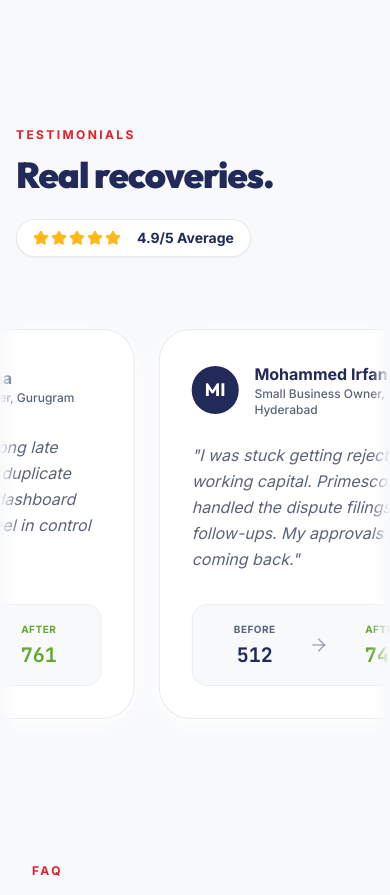
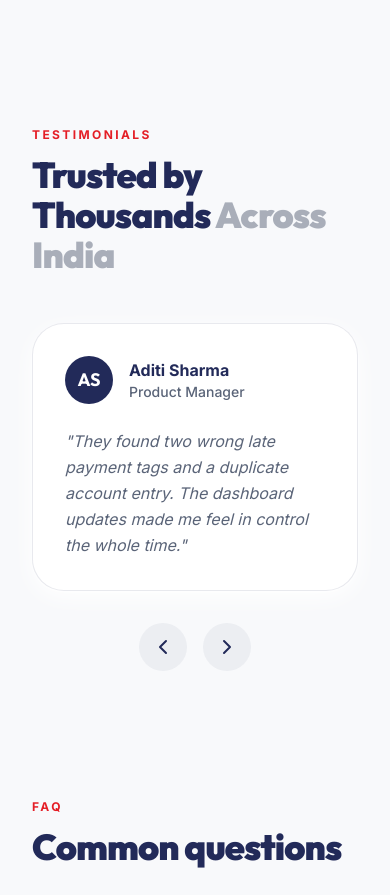
Before and after one commit to ReachOutToHardik/primescoredasboard, a React (Vite) app: page / in a window 390 px wide. Shown: the part 6040-6935 px from the top of the page. Built offline with nearby package versions, Linux system fonts and the light colour scheme.

Commit message:
Changed the customer feedback section

```diff
--- a/src/pages/Home.tsx
+++ b/src/pages/Home.tsx
@@ -27,6 +27,50 @@ function Stars({ count }: { count: number }) {
       {Array.from({ length: count }).map((_, i) => (
         <Star key={i} className="h-4 w-4 fill-brandYellow text-brandYellow" />
       ))}
+    </div>
+  )
+}
+
+function TestimonialCard({ t }: { t: any }) {
+  return (
+    <div className="rounded-[2rem] border border-brandNavy/10 bg-white p-8 shadow-card transition-all duration-300 hover:-translate-y-1 hover:border-brandNavy/20 hover:shadow-elevated">
+      <div className="flex items-center gap-4">
+        <div className="grid h-12 w-12 place-items-center rounded-full bg-brandNavy text-white font-display text-lg font-bold">
+          {t.name.split(' ').map((w: string) => w[0]).join('')}
+        </div>
+        <div>
+          <div className="text-base font-bold text-brandNavy">{t.name}</div>
+          <div className="text-sm font-medium text-textSecondary">{t.role}</div>
+        </div>
+      </div>
+      <p className="mt-6 text-base italic leading-relaxed text-textSecondary">
+        "{t.quote}"
+      </p>
+    </div>
+  )
+}
+
+function TestimonialCarousel({ items }: { items: any[] }) {
+  const [idx, setIdx] = useState(0)
+
+  const next = () => setIdx((i) => (i + 1) % items.length)
+  const prev = () => setIdx((i) => (i - 1 + items.length) % items.length)
+
+  return (
+    <div className="flex flex-col items-center">
+      <div className="w-full">
+        <Reveal key={idx}>
+          <TestimonialCard t={items[idx]} />
+        </Reveal>
+      </div>
+      <div className="mt-8 flex gap-4">
+        <button onClick={prev} className="grid h-12 w-12 place-items-center rounded-full bg-brandNavy/5 text-brandNavy transition-colors hover:bg-brandNavy/10">
+          <svg width="24" height="24" viewBox="0 0 24 24" fill="none" stroke="currentColor" strokeWidth="2" strokeLinecap="round" strokeLinejoin="round"><path d="m15 18-6-6 6-6"/></svg>
+        </button>
+        <button onClick={next} className="grid h-12 w-12 place-items-center rounded-full bg-brandNavy/5 text-brandNavy transition-colors hover:bg-brandNavy/10">
+          <svg width="24" height="24" viewBox="0 0 24 24" fill="none" stroke="currentColor" strokeWidth="2" strokeLinecap="round" strokeLinejoin="round"><path d="m9 18 6-6-6-6"/></svg>
+        </button>
+      </div>
     </div>
   )
 }
@@ -215,58 +259,58 @@ export default function Home() {
 
       {/* ═══ TESTIMONIALS ═══ */}
       <section className="mt-32">
+        <div className="mx-auto max-w-[1440px] px-4 sm:px-6 lg:px-12">
           <Reveal>
             <div className="flex flex-col items-start justify-between gap-6 sm:flex-row sm:items-end">
               <div>
                 <p className="text-xs font-bold uppercase tracking-[0.2em] text-brandRed">Testimonials</p>
-              <h2 className="mt-3 font-display text-4xl font-black tracking-tight text-brandNavy sm:text-5xl">
-                Real recoveries.
+                <h2 className="mt-3 font-display text-4xl font-black tracking-tight text-brandNavy sm:text-5xl md:text-6xl max-w-2xl">
+                  Trusted by Thousands <span className="text-textSecondary/50">Across India</span>
                 </h2>
-            </div>
-            <div className="flex items-center gap-2 rounded-full border border-brandNavy/10 bg-white px-4 py-2 shadow-sm">
-              <Stars count={5} />
-              <span className="ml-2 text-sm font-bold text-brandNavy">4.9/5 Average</span>
               </div>
             </div>
           </Reveal>
 
-        <div className="mt-14 relative w-[100vw] left-1/2 -ml-[50vw] overflow-hidden [mask-image:linear-gradient(to_right,transparent,black_5%,black_95%,transparent)] sm:[mask-image:linear-gradient(to_right,transparent,black_10%,black_90%,transparent)] py-4">
+          {/* Desktop Marquee (hidden on mobile) */}
+          <div className="mt-16 hidden h-[700px] grid-cols-3 gap-6 overflow-hidden md:grid relative [mask-image:linear-gradient(to_bottom,transparent,black_10%,black_90%,transparent)]">
+            {/* Column 1 - Up */}
             <motion.div
-            animate={{ x: ['0%', '-50%'] }}
+              animate={{ y: ['0%', '-50%'] }}
+              transition={{ ease: 'linear', duration: 40, repeat: Infinity }}
+              className="flex w-full flex-col gap-6"
+            >
+              {[...testimonials, ...testimonials, ...testimonials, ...testimonials].map((t, idx) => (
+                <TestimonialCard key={`col1-${idx}`} t={t} />
+              ))}
+            </motion.div>
+
+            {/* Column 2 - Down */}
+            <motion.div
+              animate={{ y: ['-50%', '0%'] }}
+              transition={{ ease: 'linear', duration: 45, repeat: Infinity }}
+              className="flex w-full flex-col gap-6"
+            >
+              {[...testimonials, ...testimonials, ...testimonials, ...testimonials].map((t, idx) => (
+                <TestimonialCard key={`col2-${idx}`} t={t} />
+              ))}
+            </motion.div>
+
+            {/* Column 3 - Up */}
+            <motion.div
+              animate={{ y: ['0%', '-50%'] }}
               transition={{ ease: 'linear', duration: 35, repeat: Infinity }}
-            className="flex w-max gap-6 px-4"
-            whileHover={{ animationPlayState: 'paused' }}
+              className="flex w-full flex-col gap-6"
             >
-            {[...testimonials, ...testimonials].map((t, idx) => (
-              <div key={`${t.name}-${idx}`} className="flex w-[320px] sm:w-[380px] shrink-0 flex-col rounded-[2rem] border border-brandNavy/10 bg-white p-8 shadow-card hover:border-brandNavy/20 transition-colors">
-                <div className="flex items-start justify-between gap-3">
-                  <div className="flex items-center gap-4">
-                    <div className="grid h-12 w-12 place-items-center rounded-full bg-brandNavy text-white font-display text-lg font-bold">
-                      {t.name.split(' ').map((w) => w[0]).join('')}
-                    </div>
-                    <div>
-                      <div className="text-base font-bold text-brandNavy">{t.name}</div>
-                      <div className="text-xs font-medium text-textSecondary">{t.role}, {t.city}</div>
-                    </div>
-                  </div>
+              {[...testimonials, ...testimonials, ...testimonials, ...testimonials].map((t, idx) => (
+                <TestimonialCard key={`col3-${idx}`} t={t} />
+              ))}
+            </motion.div>
           </div>
 
-                <p className="mt-6 flex-1 text-base italic leading-relaxed text-textSecondary">"{t.quote}"</p>
-
-                <div className="mt-8 flex items-center gap-2 rounded-2xl bg-night px-4 py-4 border border-brandNavy/5">
-                  <div className="flex-1 text-center">
-                    <div className="text-[10px] font-bold uppercase tracking-wider text-textSecondary">Before</div>
-                    <div className="mt-1 font-mono text-xl font-black text-brandNavy">{t.before}</div>
+          {/* Mobile Carousel (hidden on desktop) */}
+          <div className="mt-12 md:hidden">
+            <TestimonialCarousel items={testimonials} />
           </div>
-                  <ArrowRight className="h-5 w-5 text-textSecondary/50" />
-                  <div className="flex-1 text-center">
-                    <div className="text-[10px] font-bold uppercase tracking-wider text-brandGreen">After</div>
-                    <div className="mt-1 font-mono text-xl font-black text-brandGreen">{t.after}</div>
-                  </div>
-                </div>
-              </div>
-            ))}
-          </motion.div>
         </div>
       </section>
 
```
Lines whose indentation alone changed are shown as unchanged.
